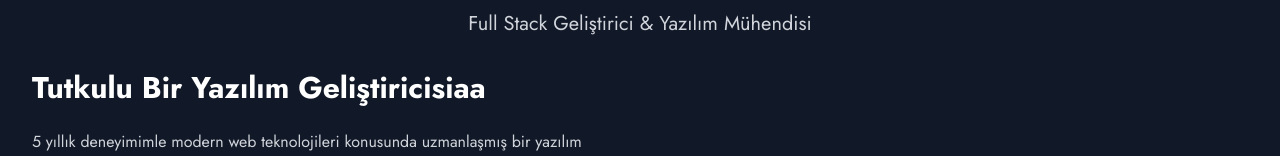
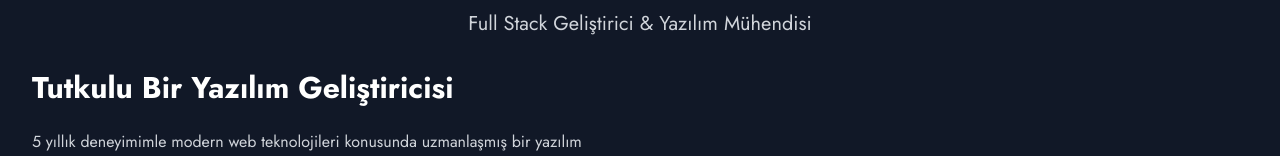
Before and after one commit to samicavas/Portfolio-Web, a Next.js app: page / in a window 1280 px wide. Shown: the part 150-306 px from the top of the page. Built offline with nearby package versions, Linux system fonts and the light colour scheme.

Commit message:
Update: Homepage layout and animations

```diff
--- a/src/app/page.tsx
+++ b/src/app/page.tsx
@@ -23,7 +23,7 @@ export default function Home() {
           <div className="grid grid-cols-1 md:grid-cols-2 gap-12 items-center mb-16">
             <div className="space-y-6 slide-right delay-2">
               <h2 className="text-3xl font-bold text-gray-900 dark:text-white">
-                {t('bio.title')}aa
+                {t('bio.title')}
               </h2>
               <div className="space-y-4 text-gray-600 dark:text-gray-300">
                 <p>{t('bio.p1')}</p>
```
